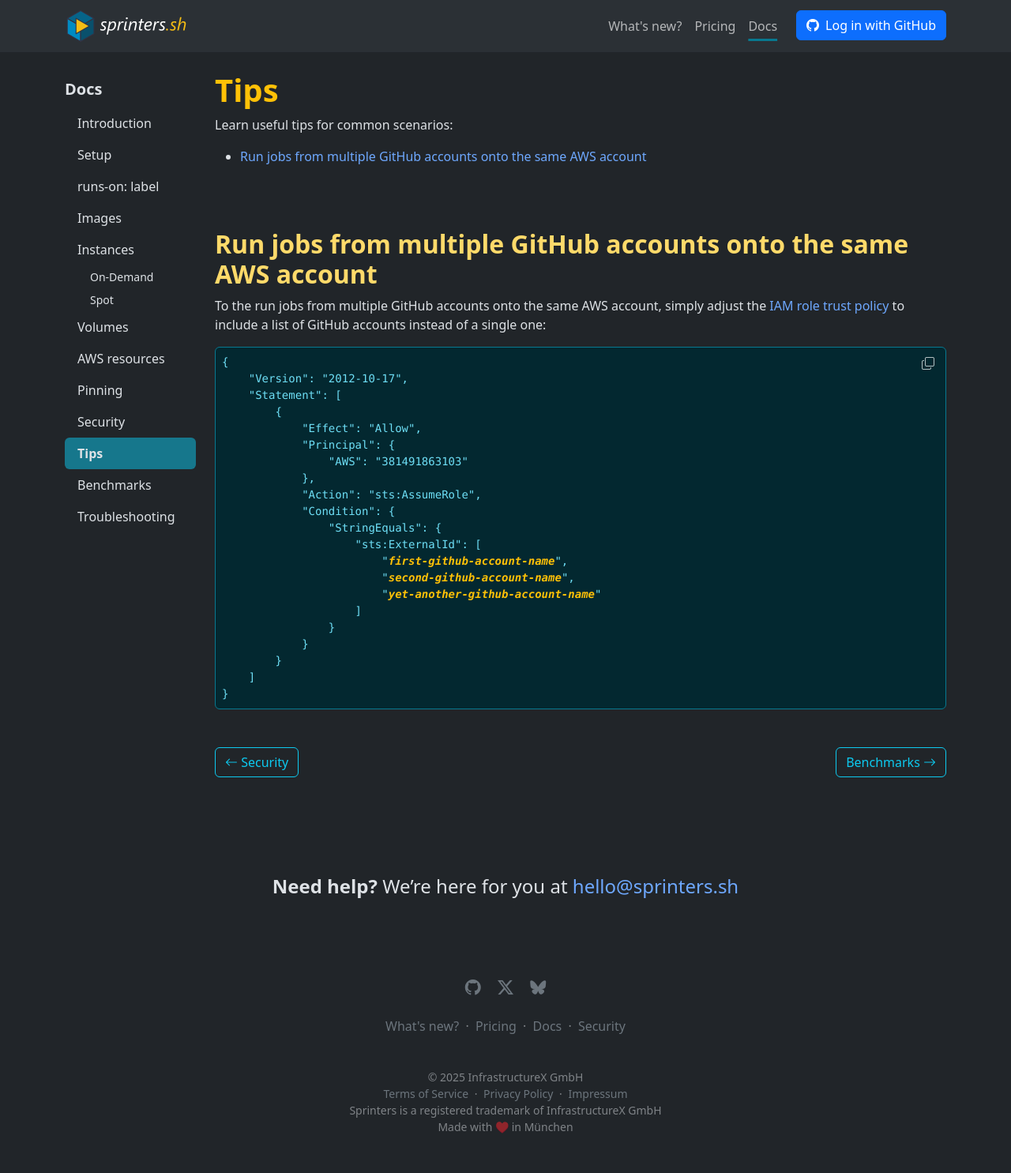
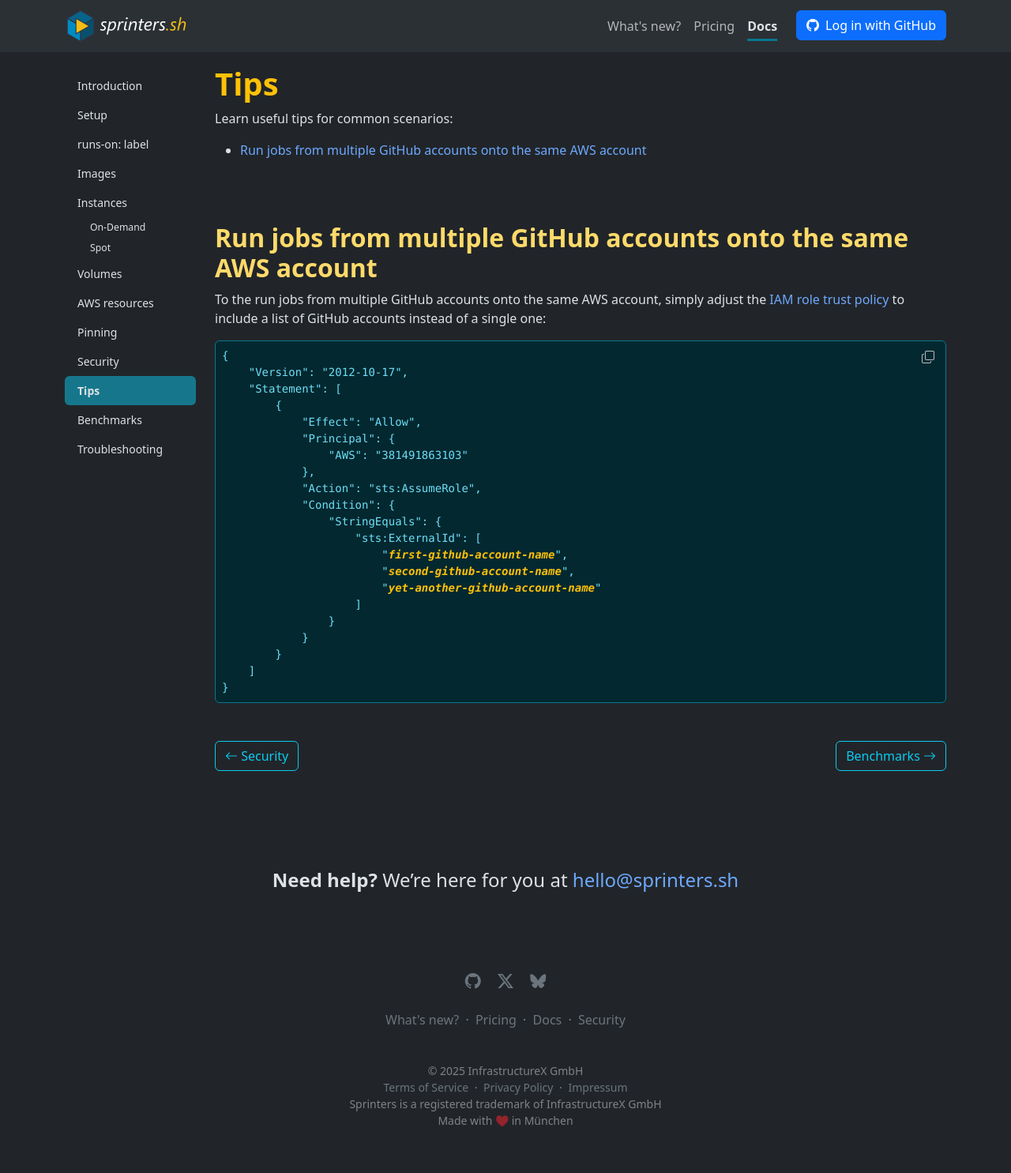
Before and after one commit to sprinters-sh/sprinters.sh, a Jekyll site: the page built from docs/tips.md, in a window 1280 px wide. Shown: the whole page at 79% size. Built offline with Jekyll 4.4.1, drawn with Linux system fonts in a browser that asks for light colours.

Commit message:
Minor navigation layout tweak

```diff
--- a/_includes/h1.html
+++ b/_includes/h1.html
@@ -1 +1 @@
-<h1 id="{{include.id}}" href="#{{include.id}}" class="mt-4 fw-bold text-warning">{{ include.text }}</h1>
+<h1 id="{{include.id}}" href="#{{include.id}}" class="mt-3 fw-bold text-warning">{{ include.text }}</h1>
--- a/_includes/nav-item.html
+++ b/_includes/nav-item.html
@@ -1,7 +1,7 @@
 {% assign nav-item = site.pages | where: "path", include.path | first %}
 <li class="nav-item">
     <a href="{{ nav-item.url | remove: ".html" }}"
-       class="nav-link text-body {% if include.path == page.path %}active bg-info bg-opacity-50 fw-bold {% endif %} {% if include.indent %}fs-7 ms-3 py-1{% endif %}">
+       class="nav-link text-body {% if include.path == page.path %}active bg-info bg-opacity-50 fw-bold {% endif %} {% if include.indent %}fs-8 ms-3 py-1{% else %}fs-7{% endif %}">
         {{ nav-item.title }}
     </a>
 </li>
--- a/_layouts/docs.html
+++ b/_layouts/docs.html
@@ -14,12 +14,7 @@ title: "Docs"
                         aria-label="Close"></button>
             </div>
             <div class="offcanvas-body">
-                <ul class="nav nav-pills flex-column w-100">
-                    <li class="nav-item">
-                        <a class="nav-link disabled d-none d-lg-block fw-bold text-body fs-5 px-0 mt-4"
-                           aria-disabled="true">Docs</a>
-                    </li>
-
+                <ul class="nav nav-pills flex-column w-100 pt-4">
                     {% for entry in site.data.docs %}
                         {% include nav-item.html path=entry.path indent=entry.indent %}
                         {% if entry.path == page.path %}
--- a/assets/sprinters.css
+++ b/assets/sprinters.css
@@ -112,6 +112,10 @@ img {
     max-width: 100%;
 }
 
+.nav-link-current {
+    font-weight: bold;
+    color: var(--bs-body-color);
+}
 @media (min-width: 992px) {
     .navbar-nav {
         text-align: left;
```
